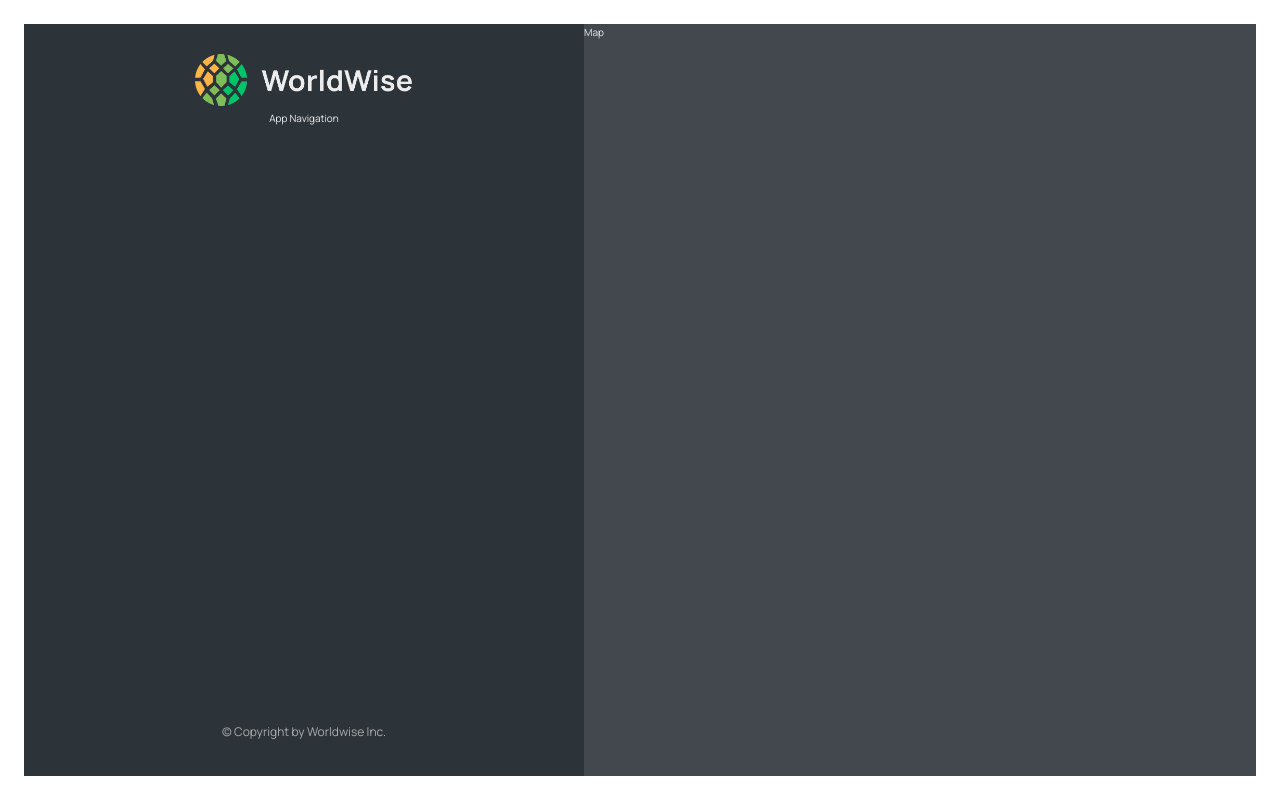
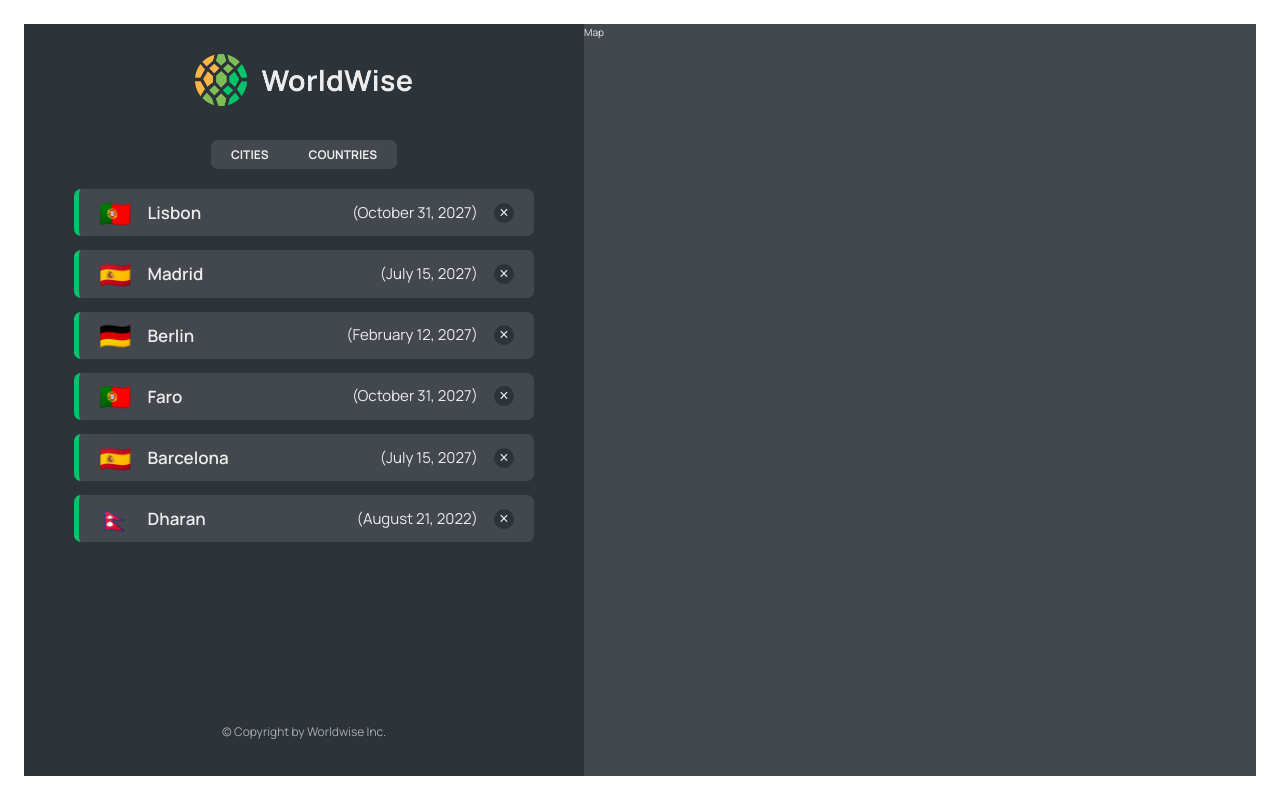
Before and after one commit to dan3ci/worldwise-react, a React (Vite) app: page /app in a window 1280 px wide. Built offline with nearby package versions, Linux system fonts and the light colour scheme; data requests are answered from the project's data file.

Commit message:
City List & COuntry List updated

```diff
--- a/data/cities.json
+++ b/data/cities.json
@@ -35,6 +35,42 @@
         "lng": 13.376933665713324
       },
       "id": 98443197
+    },
+    {
+      "cityName": "Faro",
+      "country": "Portugal",
+      "emoji": "🇵🇹",
+      "date": "2027-10-31T15:59:59.138Z",
+      "notes": "My favorite city so far!",
+      "position": {
+        "lat": 38.727881642324164,
+        "lng": -9.140900099907554
+      },
+      "id": 12121212
+    },
+    {
+      "cityName": "Barcelona",
+      "country": "Spain",
+      "emoji": "🇪🇸",
+      "date": "2027-07-15T08:22:53.976Z",
+      "notes": "",
+      "position": {
+        "lat": 40.46635901755316,
+        "lng": -3.7133789062500004
+      },
+      "id": 676767678
+    },
+    {
+      "cityName": "Dharan",
+      "country": "Nepal",
+      "emoji": "🇳🇵",
+      "date": "2022-08-21T08:22:53.976Z",
+      "notes": "",
+      "position": {
+        "lat": 26.793618,
+        "lng": 87.294852
+      },
+      "id": 676767678
     }
   ]
 }
--- a/package.json
+++ b/package.json
@@ -7,9 +7,11 @@
     "dev": "vite",
     "build": "vite build",
     "lint": "eslint .",
-    "preview": "vite preview"
+    "preview": "vite preview",
+    "server": "json-server --watch data/cities.json --port 8000 "
   },
   "dependencies": {
+    "json-server": "^1.0.0-beta.3",
     "react": "^18.3.1",
     "react-dom": "^18.3.1",
     "react-router-dom": "^6.28.1"
--- a/src/App.jsx
+++ b/src/App.jsx
@@ -1,3 +1,4 @@
+import { useEffect, useState } from "react";
 import { BrowserRouter, Routes, Route } from "react-router-dom";
 import Product from "./pages/Product";
 import Pricing from "./pages/Pricing";
@@ -5,17 +6,49 @@ import Homepage from "./pages/Homepage";
 import PageNotFound from "./pages/PageNotFound";
 import Login from "./pages/Login";
 import AppLayout from "./pages/AppLayout";
+import CityList from "./components/CityList";
+import CountryList from "./components/CountryList";
 
 function App() {
+  const BASE_URL = "http://localhost:8000";
+  const [cities, setCities] = useState([]);
+  const [isLoading, setIsLoading] = useState(false);
+
+  useEffect(function () {
+    async function fetchCities() {
+      try {
+        setIsLoading(true);
+        const res = await fetch(`${BASE_URL}/cities`);
+        const data = await res.json();
+        setCities(data);
+      } catch {
+        alert("There was an error loading data");
+      } finally {
+        setIsLoading(false);
+      }
+    }
+    fetchCities();
+  }, []);
   return (
     <BrowserRouter>
       <Routes>
-        <Route path="/" element={<Homepage />} />
+        <Route index element={<Homepage />} />
         <Route path="product" element={<Product />} />
         <Route path="pricing" element={<Pricing />} />
         <Route path="app" element={<AppLayout />}>
-          <Route path="cities" element={<p>List of Cities</p>} />
-          <Route path="countries" element={<p>Countries</p>} />
+          <Route
+            index
+            element={<CityList cities={cities} isLoading={isLoading} />}
+          />
+          <Route
+            path="cities"
+            element={<CityList cities={cities} isLoading={isLoading} />}
+          />
+          <Route
+            path="countries"
+            element={<CountryList cities={cities} isLoading={isLoading} />}
+          />
+          <Route path="form" element={<p>Form</p>} />
         </Route>
         <Route path="login" element={<Login />} />
 
--- a/src/components/AppNav.jsx
+++ b/src/components/AppNav.jsx
@@ -1,3 +1,16 @@
+import { NavLink } from "react-router-dom";
+import styles from "./AppNav.module.css";
 export default function AppNav() {
-  return <div>App Navigation</div>;
+  return (
+    <div className={styles.nav}>
+      <ul>
+        <li>
+          <NavLink to="cities">Cities</NavLink>
+        </li>
+        <li>
+          <NavLink to="countries">Countries</NavLink>
+        </li>
+      </ul>
+    </div>
+  );
 }
--- /dev/null
+++ b/src/components/CityItem.jsx
@@ -0,0 +1,20 @@
+import styles from "./CityItem.module.css";
+
+const formatDate = (date) =>
+  new Intl.DateTimeFormat("en", {
+    day: "numeric",
+    month: "long",
+    year: "numeric",
+  }).format(new Date(date));
+
+export default function CityItem({ city }) {
+  const { cityName, emoji, date } = city;
+  return (
+    <li className={styles.cityItem}>
+      <span className={styles.emoji}>{emoji}</span>
+      <h3 className={styles.name}>{cityName}</h3>
+      <time className={styles.date}>({formatDate(date)})</time>
+      <button className={styles.deleteBtn}>&times;</button>
+    </li>
+  );
+}
--- /dev/null
+++ b/src/components/CityList.jsx
@@ -0,0 +1,18 @@
+import CityItem from "./CityItem";
+import styles from "./CityList.module.css";
+import Spinner from "./Spinner";
+import Message from "./Message";
+
+export default function CityList({ cities, isLoading }) {
+  if (isLoading) return <Spinner />;
+
+  if (!cities.length) return <Message message={"Lets visit some cities"} />;
+
+  return (
+    <ul className={styles.cityList}>
+      {cities.map((city) => (
+        <CityItem city={city} key={city.id} />
+      ))}
+    </ul>
+  );
+}
--- /dev/null
+++ b/src/components/CountryList.jsx
@@ -0,0 +1,24 @@
+import styles from "./CountryList.module.css";
+import CountryItem from "./CountryItem";
+
+import Spinner from "./Spinner";
+import Message from "./Message";
+
+export default function CountryList({ cities, isLoading }) {
+  if (isLoading) return <Spinner />;
+
+  if (!cities.length) return <Message message={"Lets visit some cities"} />;
+
+  const countries = cities.reduce((arr, city) => {
+    if (!arr.map((el) => el.country).includes(city.country))
+      return [...arr, { country: city.country, emoji: city.emoji }];
+    else return arr;
+  }, []);
+  return (
+    <ul className={styles.countryList}>
+      {countries.map((country) => (
+        <CountryItem country={country} key={country} />
+      ))}
+    </ul>
+  );
+}
```
Also changed, not shown: 1 other file (tests, documents, lock files or other folders).
